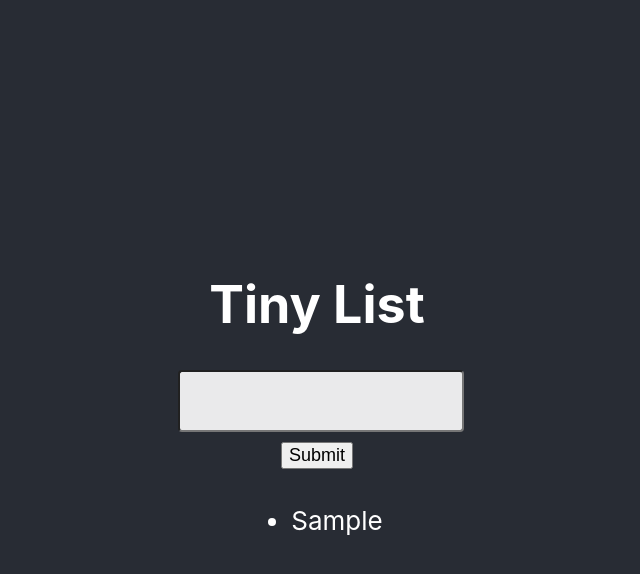
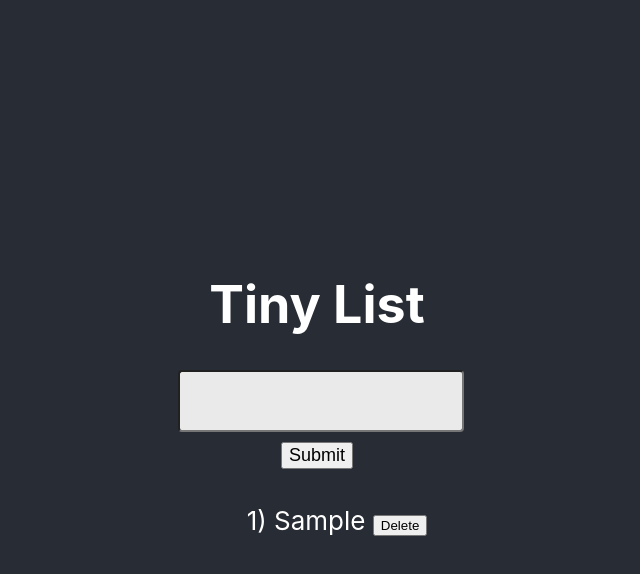
Before and after one commit to jaredaritter/top-starter-project-react, a React (Create React App) app: page / in a window 1280 px wide. Both pictures are taken after typing "Sample" into the empty fields and a click on the input "Submit". Shown: the top 574 px of the page, without its empty margins (323-963 px from the left). Built offline with nearby package versions, Linux system fonts and the light colour scheme.

Commit message:
Add unique id for each task created. Delete button working for each task.

```diff
--- a/package.json
+++ b/package.json
@@ -6,6 +6,7 @@
     "@testing-library/jest-dom": "^4.2.4",
     "@testing-library/react": "^9.5.0",
     "@testing-library/user-event": "^7.2.1",
+    "nanoid": "^3.1.12",
     "react": "^16.13.1",
     "react-dom": "^16.13.1",
     "react-scripts": "3.4.3"
--- a/src/App.js
+++ b/src/App.js
@@ -1,4 +1,5 @@
 import React from 'react';
+import { nanoid } from 'nanoid';
 import Overview from './components/Overview';
 import './App.css';
 
@@ -10,6 +11,7 @@ class App extends React.Component {
       list: [],
     };
     this.handleChange = this.handleChange.bind(this);
+    this.handleDelete = this.handleDelete.bind(this);
     this.handleSubmit = this.handleSubmit.bind(this);
   }
 
@@ -19,10 +21,24 @@ class App extends React.Component {
     });
   }
 
+  handleDelete(e) {
+    // TARGET IDENTIFIER OF PARENT NODE FOR REMOVAL
+    // HOW TO TARGET PARENT NODE?
+    // FILTER TO REMOVE FROM LIST
+    const parentId = e.target.parentNode.id;
+    const newList = this.state.list.filter((a) => {
+      if (a.id !== parentId) return a;
+    });
+    this.setState({
+      list: newList,
+    });
+    // WILL NOT SHOW ON RERENDER AFTER CHANGE
+  }
+
   handleSubmit(e) {
-    // WHAT TO POINT TO HERE?
+    const id = nanoid(10);
     this.setState({
-      list: [...this.state.list, this.state.temp],
+      list: [...this.state.list, { id: id, task: this.state.temp }],
       temp: '',
     });
     e.preventDefault();
@@ -42,7 +58,7 @@ class App extends React.Component {
           />
           <input className="submit" type="submit" value="Submit" />
         </form>
-        <Overview list={this.state.list} />
+        <Overview list={this.state.list} handleDelete={this.handleDelete} />
       </div>
     );
   }
--- a/src/components/Overview.js
+++ b/src/components/Overview.js
@@ -2,9 +2,13 @@ import React from 'react';
 
 // BUILDS UNORDERED LIST FROM PASSED LIST ARRAY
 function Overview(props) {
-  const { list } = props; // DESTRUCTURING FOR PRACTICE. UNNECESSARY.
+  const { list, handleDelete } = props; // DESTRUCTURING FOR PRACTICE. UNNECESSARY.
   const listItems = list.map((item, i) => {
-    return <li key={i}>{item}</li>; // USING INDEX AS KEY IS NOT RECOMMEND PRACTICE
+    return (
+      <div key={item.id} id={item.id}>
+        {i + 1}) {item.task} <button onClick={handleDelete}>Delete</button>
+      </div>
+    ); // USING INDEX AS KEY IS NOT RECOMMEND PRACTICE
   });
   return <ul>{listItems}</ul>;
 }
```
Also changed, not shown: 1 other file (tests, documents, lock files or other folders).
